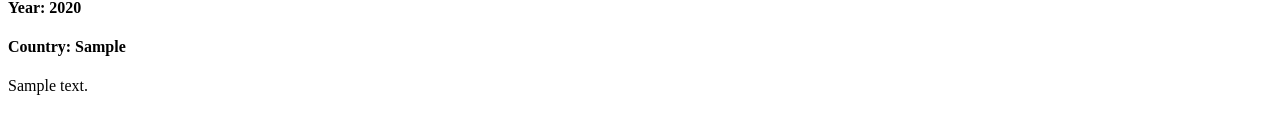
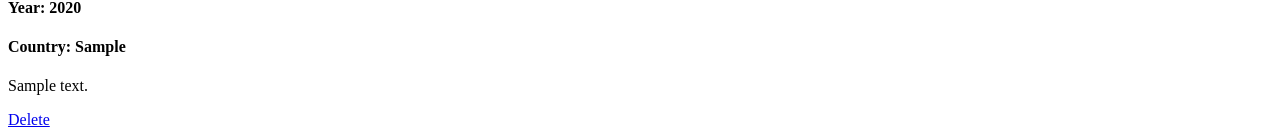
Before and after one commit to etnitz/trains_n_planes, a Django app: page /boats/1 in a window 1280 px wide. Shown: the part 674-808 px from the top of the page. Before the commit the page ends 769 px from the top, so only its background shows below. Run offline with Django 4.2, Linux system fonts and the light colour scheme; tables that the repository leaves empty hold one stand-in row (values such as "Sample post"); grey boxes marked "Sample" are stand-in pictures.

Commit message:
got boat delete working

```diff
--- a/tnp/templates/tnp/boat_detail.html
+++ b/tnp/templates/tnp/boat_detail.html
@@ -7,4 +7,5 @@
 <h4>Year: {{ boat.year }}</h4>
 <h4>Country: {{ boat.country }}</h4>
 <p>{{ boat.description }}</p>
+<a href="{% url 'boat_delete' pk=boat.pk %}">Delete</a>
 {% endblock %}
--- a/tnp/urls.py
+++ b/tnp/urls.py
@@ -20,5 +20,6 @@ urlpatterns = [
     path('boats/<int:pk>/edit', views.boat_edit, name='boat_edit'),
     path('trains<int:pk>/delete', views.train_delete, name='train_delete'),
     path('planes/<int:pk>/delete', views.plane_delete, name='plane_delete'),
-    path('cars/<int:pk>/delete', views.car_delete, name='car_delete')
+    path('cars/<int:pk>/delete', views.car_delete, name='car_delete'),
+    path('boats/<int:pk>/delete', views.boat_delete, name='boat_delete')
 ]
--- a/tnp/views.py
+++ b/tnp/views.py
@@ -132,3 +132,7 @@ def plane_delete(request, pk):
 def car_delete(request, pk):
     Car.objects.get(pk=pk).delete()
     return redirect('car_list')
+
+def boat_delete(request, pk):
+    Boat.objects.get(pk=pk).delete()
+    return redirect('boat_list')
```
